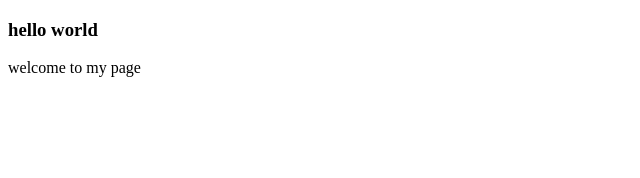
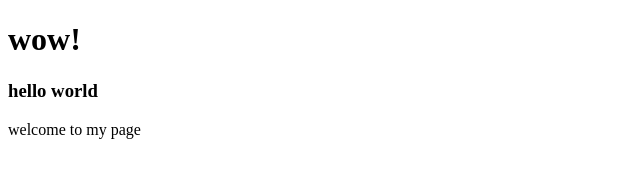
Before and after one commit to code-warrior200/Myportfolio, a plain HTML site: page index.html in a window 1280 px wide. Shown: the whole page, without its empty margins (0-640 px from the left). Drawn offline with Linux system fonts and the light colour scheme.

Commit message:
new file added

```diff
--- a/index.html
+++ b/index.html
@@ -7,6 +7,7 @@
     <title>Document</title>
 </head>
 <body>
+    <h1>wow!</h1>
     <h3>hello world</h3>
     <p>welcome to my page</p>
 </body>
```
